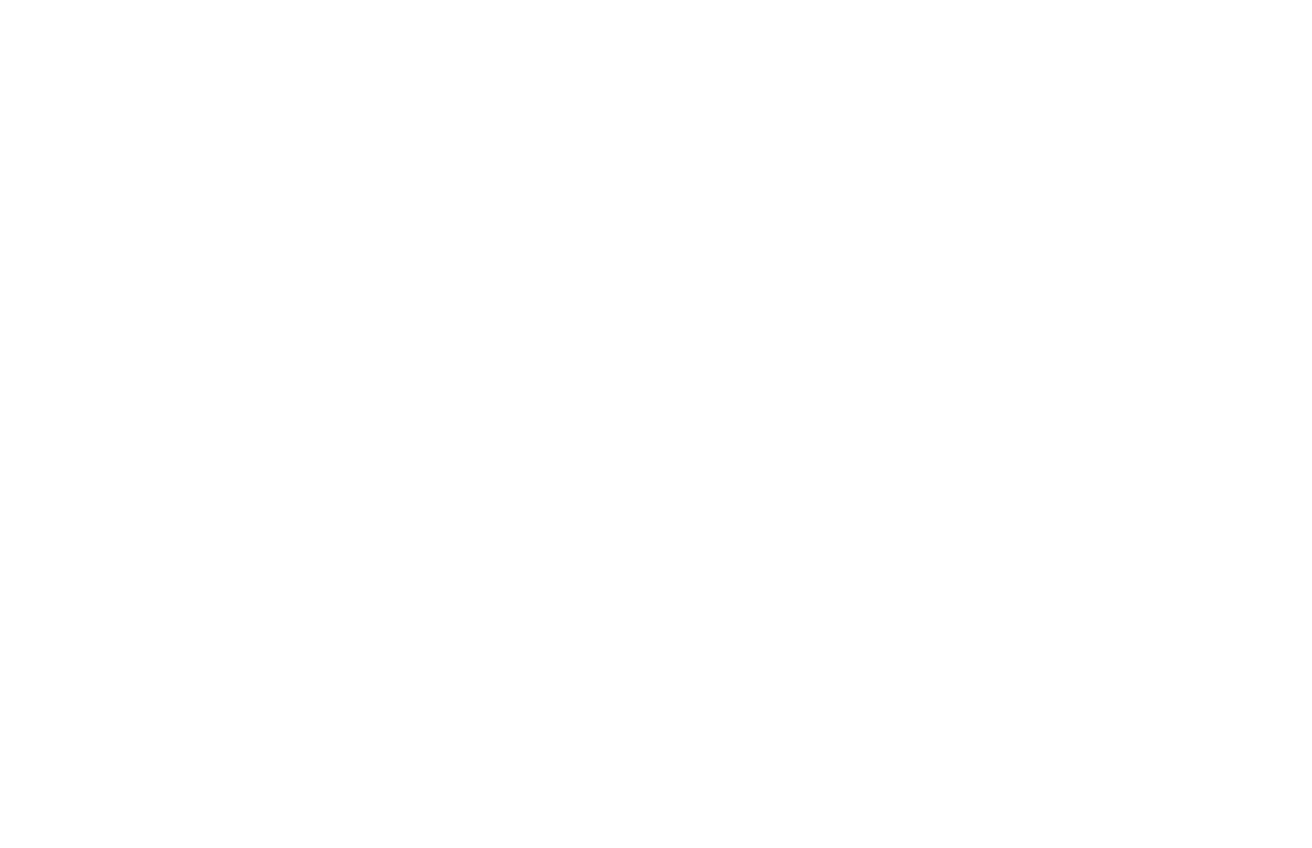
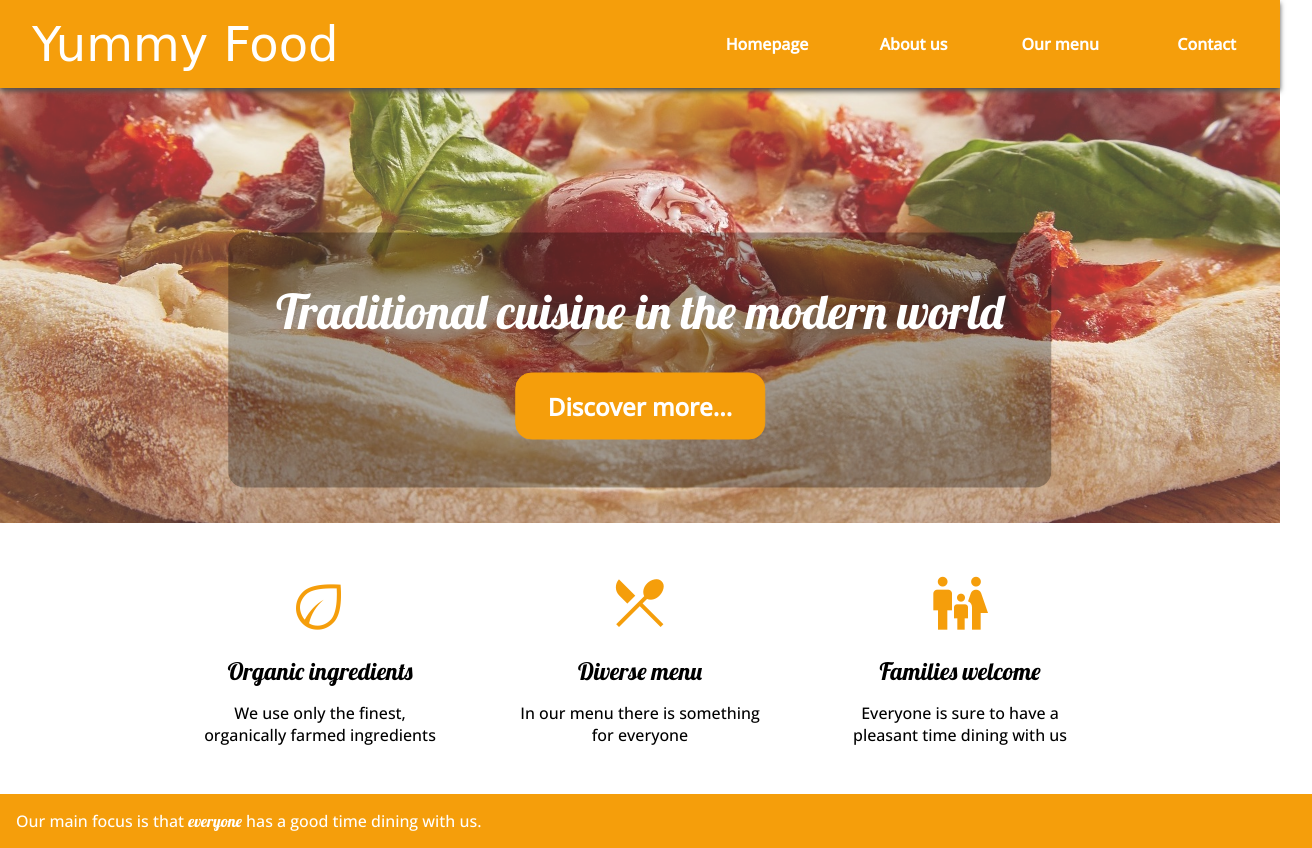
Before and after one commit to franius8/restaurant-page, a website built with webpack: page dist/index.html in a window 1280 px wide. Shown: the whole page, 1312 px wide, since content can reach past the window. Before the commit the page ends 800 px from the top, so only its background shows below. Built offline with nearby package versions, Linux system fonts and the light colour scheme; a web font is replaced by a local one.

Commit message:
Add header, main image and icon div

```diff
--- a/dist/index.html
+++ b/dist/index.html
@@ -5,10 +5,56 @@
     <meta http-equiv="X-UA-Compatible" content="IE=edge">
     <meta name="viewport" content="width=device-width, initial-scale=1.0">
     <title>Restaurant page</title>
+    <link rel="preconnect" href="https://fonts.googleapis.com">
+    <link rel="preconnect" href="https://fonts.gstatic.com" crossorigin>
+    <link href="https://fonts.googleapis.com/css2?family=Island+Moments&family=Lobster&family=Open+Sans:wght@500&display=swap" rel="stylesheet">
+    <link rel="stylesheet" href="https://fonts.googleapis.com/css2?family=Material+Symbols+Outlined:opsz,wght,FILL,GRAD@20..48,100..700,0..1,-50..200" />
+    <link rel="stylesheet" href="style.css">
     <script src="main.js"></script>
 </head>
 <body>
     <div id="content">
+        <div id="header">
+            <div id="logo">Yummy Food</div>
+            <div id="navbar">
+                <ul>
+                    <li>Homepage</li>
+                    <li>About us</li>
+                    <li>Our menu</li>
+                    <li>Contact</li>
+                </ul>
+            </div>
+        </div>
+        <div id="middle">
+            <div id="mainelement">
+                <img id="mainimage" src="../images/pizza-3000273_1920-2.jpg">
+                <div id="maintext">
+                    <p>Traditional cuisine in the modern world</p>
+                    <button>Discover more...</button>
+                </div>
+            </div>
+            <div id="middleicons">
+                <div class="icondiv">
+                    <div id="icon"><span class="material-symbols-outlined">eco</span></div>
+                    <div class="iconheader">Organic ingredients</div>
+                    <div class="icontext">We use only the finest, organically farmed ingredients</div>
+                </div>
+                <div class="icondiv">
+                    <div id="icon"><span class="material-symbols-outlined">restaurant_menu</span></div>
+                    <div class="iconheader">Diverse menu</div>
+                    <div class="icontext">In our menu there is something for everyone</div>
+                </div>
+                <div class="icondiv">
+                    <div id="icon"><span class="material-symbols-outlined">family_restroom</span></div>
+                    <div class="iconheader">Families welcome</div>
+                    <div class="icontext">Everyone is sure to have a pleasant time dining with us</div>
+                </div>
+            </div>
+            <div id="quotediv">
+                <div id="quotetext">Our main focus is that <span class="em">everyone</span> has a good time dining with us.</div>
+                <div class="quoteauthor"></div>
+            </div>
+        </div>
     </div>
 </body>
 </html>
--- /dev/null
+++ b/dist/style.css
@@ -0,0 +1,154 @@
+:root {
+    --50: #fffbeb;
+    --100: #fef3c7;
+    --200: #fde68a;
+    --300: #fcd34d;
+    --400: #fbbf24;
+    --500: #f59e0b;
+    --600: #d97706;
+    --700: #b45309;
+    --800: #92400e;
+    --900: #78350f;
+    --standard-font: 'Open Sans', sans-serif;
+    --cursive-font: 'Lobster', cursive;
+    --logo-font: 'Island Moments', cursive;
+}
+
+/* For Google Icons */
+.material-symbols-outlined {
+  font-variation-settings:
+  'FILL' 0,
+  'wght' 400,
+  'GRAD' 0,
+  'opsz' 48;
+  color: var(--500);
+  font-size: 4rem;
+}
+
+body {
+    margin: 0;
+    padding: 0;
+    font-family: var(--standard-font);
+}
+
+#header {
+    background-color: var(--500);
+    display: flex;
+    justify-content: space-between;
+    color: white;
+    position: sticky;
+    z-index: 1;
+    top: 0;
+    box-shadow: 0px 3px 5px rgb(80, 80, 80);
+}
+
+#logo {
+    padding: 1rem 2rem;
+    font-family: var(--logo-font);
+    font-size: 3rem;
+}
+
+#navbar ul {
+    list-style-type: none;
+    margin: 0;
+    padding: 0;
+    height: 100%;
+    display: grid;
+    justify-content: center;
+    align-items: center;
+    grid-template: 1fr / repeat(4, 1fr);
+}
+
+#navbar ul li {
+    padding: 2rem;
+    text-align: center;
+    font-weight: 900;
+}
+
+#navbar ul li:hover {
+    background-color: var(--600);
+    cursor: pointer;
+}
+
+#mainelement {
+    display: flex;
+    align-items: center;
+}
+
+#mainimage {
+    width: 100%;
+    opacity: 0.8;
+    object-fit: cover;
+}
+
+#maintext {
+    position: absolute;
+    top: 45%;
+    left: 50%;
+    transform: translate(-50%, -50%);
+    background-color: rgba(0, 0, 0, 0.3);
+    color: white;
+    padding: 3rem;
+    border-radius: 1rem;
+    text-align: center;
+    white-space: nowrap;
+    display: flex;
+    flex-direction: column;
+    align-items: center;
+    gap: 2rem;
+}
+
+#maintext p {
+    margin: 0;
+    font-family: var(--cursive-font);
+    font-size: 3rem;
+}
+
+#maintext button {
+    background-color: var(--500);
+    border: 1px solid var(--500);
+    border-radius: 1rem;
+    font-family: inherit;
+    color: inherit;
+    font-weight: 900;
+    font-size: 1.5rem;
+    padding: 1rem 2rem;
+}
+
+#maintext button:hover {
+    background-color: var(--600);
+    border: 1px solid var(--600);
+    cursor: pointer;
+}
+
+#middleicons {
+    padding: 3rem 0;
+    display: flex;
+    justify-content: center;
+    gap: 5rem;
+}
+
+.icondiv {
+    display: flex;
+    flex-direction: column;
+    align-items: center;
+    gap: 1rem;
+    max-width: 15rem;
+    text-align: center;
+}
+
+.iconheader {
+    font-family: var(--cursive-font);
+    font-size: 1.5rem;
+}
+
+#quotediv {
+    width: 100%;
+    padding: 1rem;
+    background-color: var(--500);
+    color: white;
+}
+
+.em {
+    font-family: var(--cursive-font);
+}
```
Also changed, not shown: images/pizza-3000273_1920-2.jpg (added).
